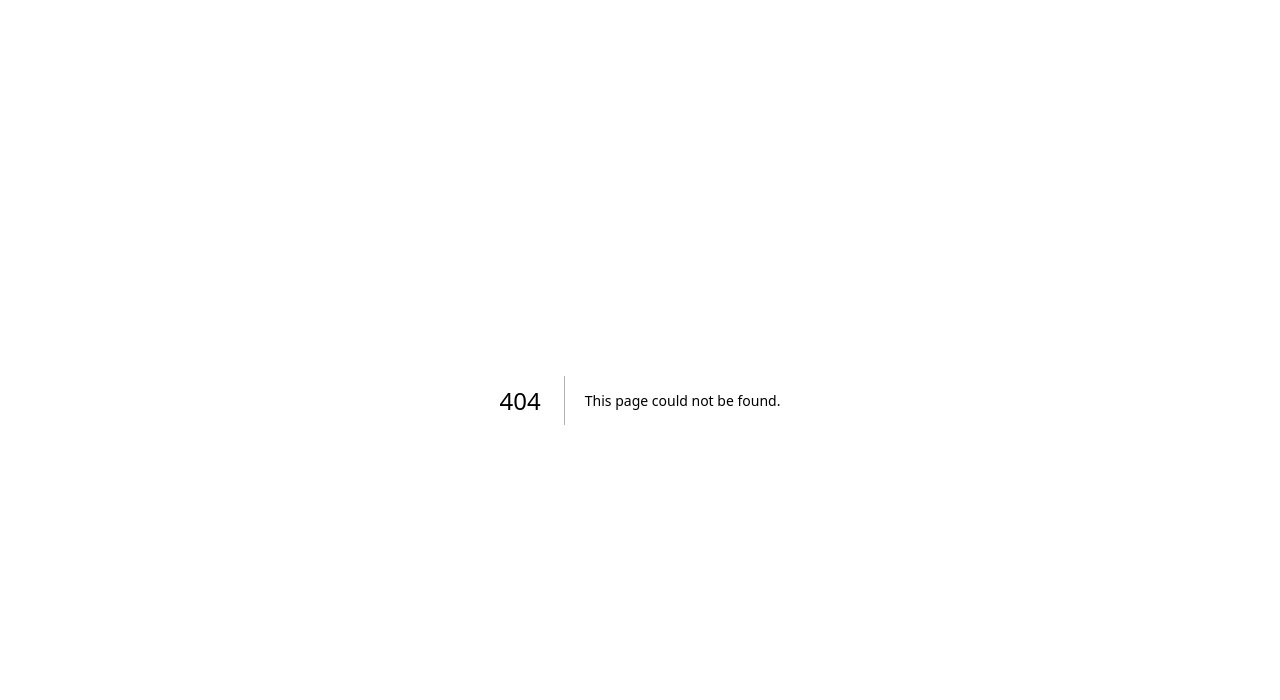
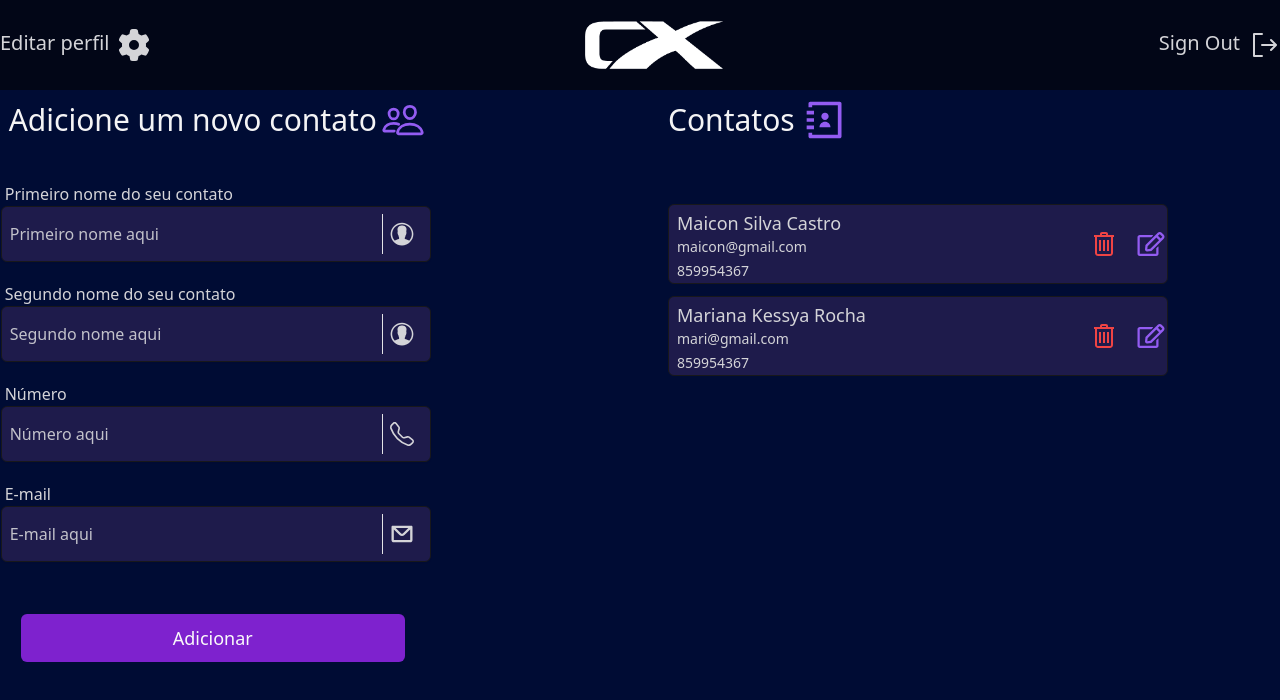
Before and after one commit to CaioSousaa/front-end-customerX, a Next.js app: page /home in a window 1280 px wide. Before the commit this address had no page. Shown: the top 700 px of the page. Built offline with nearby package versions, Linux system fonts and the light colour scheme; a web font is replaced by a local one.

Commit message:
feat: created page home

```diff
--- /dev/null
+++ b/src/app/home/components/Contacts.tsx
@@ -0,0 +1,32 @@
+import { LiaTrashAltSolid } from "react-icons/lia";
+import { FaRegEdit } from "react-icons/fa";
+
+interface ContactsProps {
+  name: string;
+  email: string;
+  number: number;
+}
+
+export function Contacts(props: ContactsProps) {
+  return (
+    <div className="pb-3">
+      <div className="w-contacts border-border flex h-20 justify-between rounded-md border-0.1 bg-indigo-950">
+        <div className="grid gap-1 py-2 pl-2">
+          <span className="text-lg/5 font-medium text-zinc-300">
+            {props.name}
+          </span>
+          <span className="text-sm font-medium text-zinc-300">
+            {props.email}
+          </span>
+          <span className="text-sm font-medium text-zinc-300">
+            {props.number}
+          </span>
+        </div>
+        <div className="flex items-center gap-4">
+          <LiaTrashAltSolid className="h-8 w-8 text-red-500 transition-colors duration-200 hover:scale-105 hover:text-red-400 hover:transition-transform" />
+          <FaRegEdit className="h-6 w-8 text-bg transition-colors duration-200 hover:scale-105 hover:text-purple-400 hover:transition-transform" />
+        </div>
+      </div>
+    </div>
+  );
+}
--- /dev/null
+++ b/src/app/home/components/Input.tsx
@@ -0,0 +1,54 @@
+"use client";
+
+import { ElementType, useState } from "react";
+
+interface InputProps {
+  description: string;
+  icon: ElementType;
+  placeholder: string;
+  type: string;
+  iconSize: string;
+}
+
+export function Input({
+  description,
+  icon: ICon,
+  placeholder,
+  type,
+  iconSize,
+}: InputProps) {
+  const [borderBgColor, setBorderBgColor] = useState("#18181B");
+
+  function handleBorderColor() {
+    setBorderBgColor("#935CF2");
+  }
+
+  function resetBorderColor() {
+    setBorderBgColor("#18181B");
+  }
+
+  return (
+    <div className="group pb-5">
+      <span className="pl-1 text-zinc-300 transition-colors duration-300 group-hover:text-zinc-100">
+        {description}
+      </span>
+      <div
+        className="w-inputHome flex h-14 items-center justify-between rounded-md border bg-indigo-950 shadow-sm"
+        style={{ borderWidth: "1px", borderColor: borderBgColor }}
+      >
+        <input
+          type={type}
+          className="text-md placeholder:text-md h-7 bg-transparent pl-2 text-zinc-100 outline-none placeholder:text-zinc-300 placeholder:text-opacity-90"
+          placeholder={placeholder}
+          onFocus={handleBorderColor}
+          onBlur={resetBorderColor}
+        />
+        <div className="flex h-10 w-12 items-center justify-center border-l-0.5 border-zinc-200 pr-2">
+          <ICon
+            className={`pl text-zinc-300 ${iconSize} transition-colors duration-300 group-hover:text-zinc-100`}
+          />
+        </div>
+      </div>
+    </div>
+  );
+}
--- /dev/null
+++ b/src/app/home/layout.tsx
@@ -0,0 +1,14 @@
+import { Metadata } from "next";
+
+export const metadata: Metadata = {
+  title: "CustomerX - Home",
+  description: "Crie sua conta",
+};
+
+export default function SignupLayout({
+  children,
+}: {
+  children: React.ReactNode;
+}) {
+  return <>{children}</>;
+}
--- /dev/null
+++ b/src/app/home/page.tsx
@@ -0,0 +1,91 @@
+"use client";
+
+import { Navbar } from "@/components/Navbar/Navbar";
+import { IoPeopleOutline } from "react-icons/io5";
+import { Input } from "./components/Input";
+import { IoIosContact } from "react-icons/io";
+import { BsTelephone } from "react-icons/bs";
+import { CgMail } from "react-icons/cg";
+import { Button } from "@/components/Button";
+import { RiContactsBook3Line } from "react-icons/ri";
+import { Contacts } from "./components/Contacts";
+
+export default function Home() {
+  return (
+    <div className="flex h-screen flex-col bg-gray-950/20">
+      <Navbar />
+
+      <div className="flex flex-grow flex-col items-center justify-center">
+        <div className="flex h-maxHeigthForm w-maxWidthForm bg-rigthMain">
+          <div className="w-1/2 pl-5">
+            <div className="flex items-center gap-1 pl-2 pt-2">
+              <span className="text-3xl font-medium text-zinc-100">
+                Adicione um novo contato
+              </span>
+              <IoPeopleOutline className="h-11 w-11 text-bg" />
+            </div>
+
+            <div className="pt-10">
+              <Input
+                icon={IoIosContact}
+                description="Primeiro nome do seu contato"
+                placeholder="Primeiro nome aqui"
+                type="text"
+                iconSize="w-7 h-7"
+              />
+
+              <Input
+                icon={IoIosContact}
+                description="Segundo nome do seu contato"
+                placeholder="Segundo nome aqui"
+                type="text"
+                iconSize="w-7 h-7"
+              />
+
+              <Input
+                icon={BsTelephone}
+                description="Número"
+                placeholder="Número aqui"
+                type="numeric"
+                iconSize="w-6 h-6"
+              />
+
+              <Input
+                icon={CgMail}
+                description="E-mail"
+                placeholder="E-mail aqui"
+                type="email"
+                iconSize="w-7 h-7"
+              />
+              <div className="flex pl-3">
+                <Button text="Adicionar" />
+              </div>
+            </div>
+          </div>
+
+          <div className="w-1/2 pl-5">
+            <div className="flex items-center gap-2 pl-2 pt-2">
+              <span className="text-3xl font-medium text-zinc-100">
+                Contatos
+              </span>
+              <RiContactsBook3Line className="h-11 w-11 text-bg" />
+            </div>
+
+            <div className="pt-15 pl-2">
+              <Contacts
+                name="Maicon Silva Castro"
+                email="maicon@gmail.com"
+                number={859954367}
+              />
+              <Contacts
+                name="Mariana Kessya Rocha"
+                email="mari@gmail.com"
+                number={859954367}
+              />
+            </div>
+          </div>
+        </div>
+      </div>
+    </div>
+  );
+}
--- a/src/app/page.tsx
+++ b/src/app/page.tsx
@@ -10,7 +10,7 @@ import { LuBuilding2 } from "react-icons/lu";
 import { FaChevronRight } from "react-icons/fa";
 import Link from "next/link";
 
-export default function Home() {
+export default function Singin() {
   return (
     <div className="fixed flex">
       <main className="flex h-mainColorSpace w-mainColorSpace items-center justify-center bg-bg">
--- a/src/components/Input.tsx
+++ b/src/components/Input.tsx
@@ -1,14 +1,14 @@
 "use client";
 
-import { useState } from "react";
+import { ComponentProps, useState } from "react";
 
-export interface InputProps {
+export interface InputProps extends ComponentProps<"input"> {
   description: string;
   placeholder: string;
   type: string;
 }
 
-export function Input({ description, placeholder, type }: InputProps) {
+export function Input(props: InputProps) {
   const [borderBgColor, setBorderBgColor] = useState("#18181B");
 
   function handleBorderColor() {
@@ -21,15 +21,15 @@ export function Input({ description, placeholder, type }: InputProps) {
 
   return (
     <label className="flex flex-col gap-2 px-1 py-4">
-      <span className="text-sm text-zinc-300">{description}</span>
+      <span className="text-sm text-zinc-300">{props.description}</span>
       <div
         className="flex h-10 w-96 items-center rounded-sm border bg-indigo-950 shadow-sm"
         style={{ borderWidth: "1px", borderColor: borderBgColor }}
       >
         <input
-          type={type}
+          type={props.type}
           className="h-7 bg-transparent pl-2 text-sm text-zinc-100 outline-none placeholder:text-sm placeholder:text-zinc-300 placeholder:text-opacity-90"
-          placeholder={placeholder}
+          placeholder={props.placeholder}
           onFocus={handleBorderColor}
           onBlur={resetBorderColor}
         />
--- /dev/null
+++ b/src/components/Navbar/Link.tsx
@@ -0,0 +1,20 @@
+import { ElementType } from "react";
+
+export interface LinkProps {
+  description: string;
+  href: string;
+  icon: ElementType;
+}
+
+export function Link({ description, href, icon: Icon }: LinkProps) {
+  return (
+    <div className="group transition-transform hover:scale-105">
+      <a href={href} className="flex gap-2">
+        <span className="text-xl font-medium text-zinc-300 transition-colors duration-300 group-hover:text-zinc-200 group-hover:shadow-sm">
+          {description}
+        </span>
+        <Icon className="h-8 w-8 text-zinc-300 transition-colors duration-300 group-hover:text-zinc-200 group-hover:shadow-sm" />
+      </a>
+    </div>
+  );
+}
--- /dev/null
+++ b/src/components/Navbar/Navbar.tsx
@@ -0,0 +1,19 @@
+import Image from "next/image";
+import logoPNG from "../../../public/cx-logo.png";
+import { Link } from "./Link";
+import { PiSignOut } from "react-icons/pi";
+import { FaGear } from "react-icons/fa6";
+
+export function Navbar() {
+  return (
+    <div className="flex h-28 w-full justify-between bg-slate-950">
+      <div className="w-maxWidth m-auto flex items-center justify-between">
+        <Link description="Editar perfil" href="" icon={FaGear} />
+        <div>
+          <Image src={logoPNG} alt="logo" className="h-14 w-36" />
+        </div>
+        <Link description="Sign Out" href="/" icon={PiSignOut} />
+      </div>
+    </div>
+  );
+}
--- a/tailwind.config.ts
+++ b/tailwind.config.ts
@@ -10,18 +10,30 @@ export default {
     extend: {
       width: {
         mainColorSpace: "1380px",
+        maxWidth: "1620px",
+        maxWidthForm: "1318.6px",
+        maxWidthMainHome: "1920",
+        inputHome: "430px",
+        contacts: "500px",
       },
       height: {
         mainColorSpace: "951px",
+        maxHeigthForm: "710px",
+        maxHeigthMainHome: "766px",
       },
       colors: {
         bg: "#935CF2",
         rigthMain: "#000C34",
+        form: "#050A20",
+        border: "#18181B",
       },
       borderWidth: {
         "0.1": "0.1px",
         "0.5": "0.5px",
       },
+      padding: {
+        15: "62px",
+      },
     },
   },
   plugins: [],
```
